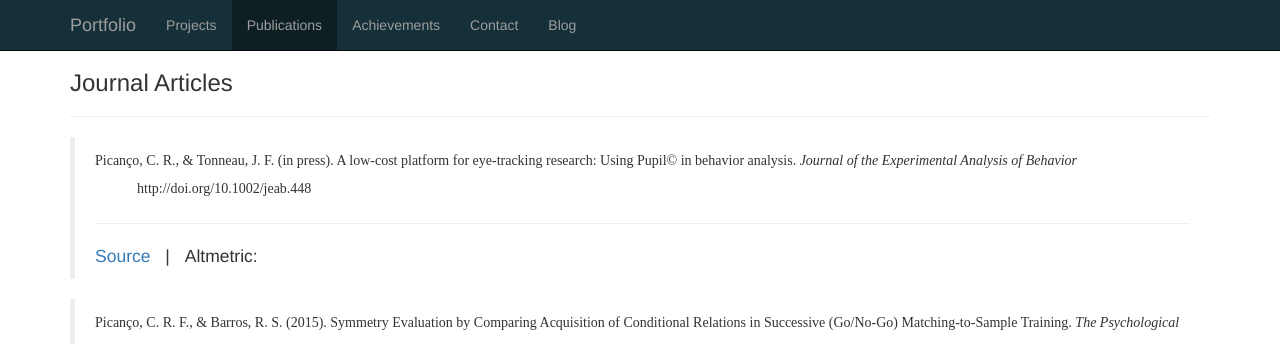
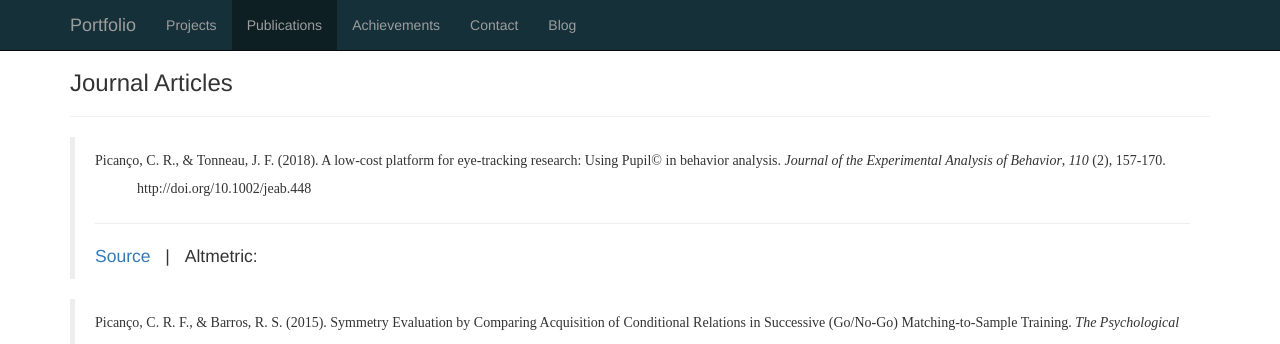
Before and after one commit to cpicanco/portfolio, a Jekyll site: the page built from en/publications.md, in a window 1280 px wide and 900 px high. Shown: the top 344 px of the window. Built offline with Jekyll 4.4.1, drawn with Linux system fonts in a browser that asks for light colours; nearby versions of some CDN libraries; comment, search, counter and statistics services are not loaded.

Commit message:
Update 20180621.yml

```diff
--- a/_data/publications/20180621.yml
+++ b/_data/publications/20180621.yml
@@ -1,10 +1,10 @@
 pt-BR:
   html: >
-    Pican&ccedil;o, C. R., &amp; Tonneau, J. F.  (no prelo). A low‐cost platform for eye‐tracking research: Using Pupil© in behavior analysis. <i>Journal of the Experimental Analysis of Behavior</i>. http://doi.org/10.1002/jeab.448
+    Pican&ccedil;o, C. R., &amp; Tonneau, J. F.  (2018). A low‐cost platform for eye‐tracking research: Using Pupil© in behavior analysis. <i>Journal of the Experimental Analysis of Behavior</i>, <i>110</i> (2), 157-170. http://doi.org/10.1002/jeab.448
 
 en:
   html: >
-    Pican&ccedil;o, C. R., &amp; Tonneau, J. F.  (in press). A low‐cost platform for eye‐tracking research: Using Pupil© in behavior analysis. <i>Journal of the Experimental Analysis of Behavior</i>  http://doi.org/10.1002/jeab.448
+    Pican&ccedil;o, C. R., &amp; Tonneau, J. F.  (2018). A low‐cost platform for eye‐tracking research: Using Pupil© in behavior analysis. <i>Journal of the Experimental Analysis of Behavior</i>, <i>110</i> (2), 157-170. http://doi.org/10.1002/jeab.448
 
 doi: >
   10.1002/jeab.448
```
